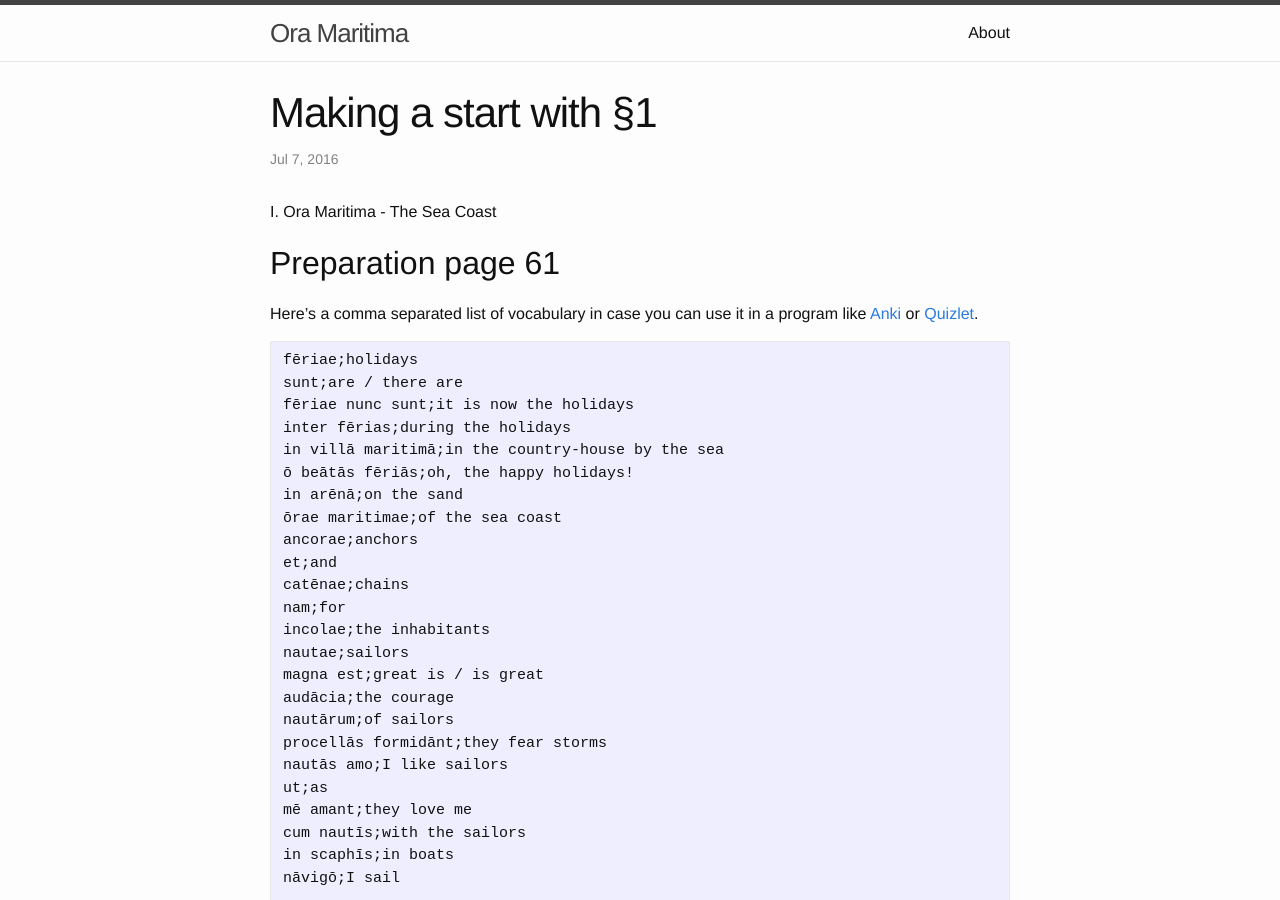
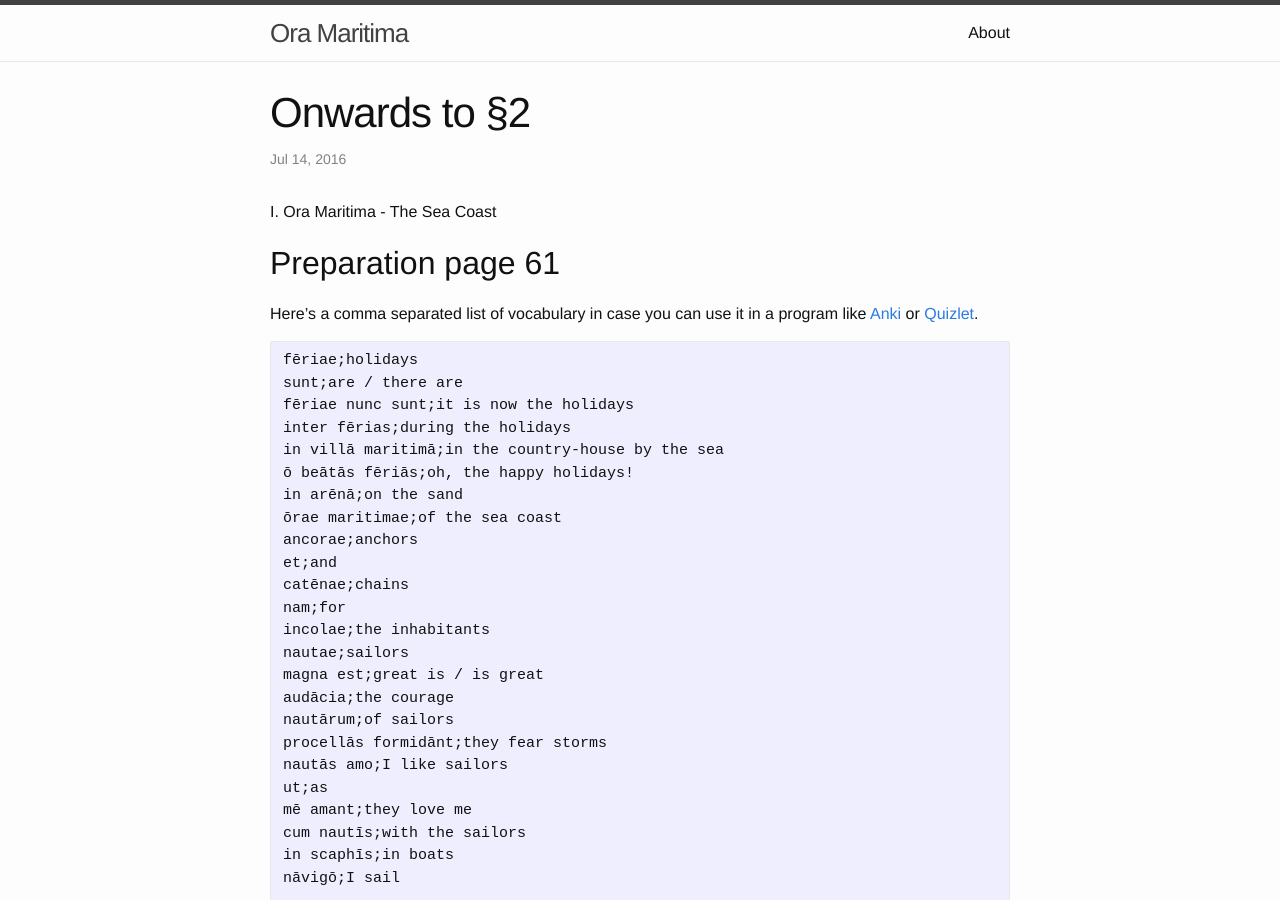
Before and after one commit to veromary/oramaritima, a Jekyll site: the page built from _posts/2016-07-14-section-2.md, in a window 1280 px wide and 900 px high. Built offline with Jekyll 4.4.1, drawn with Linux system fonts in a browser that asks for light colours.

Commit message:
fix up date in the post yaml matter

```diff
--- a/_posts/2016-07-14-section-2.md
+++ b/_posts/2016-07-14-section-2.md
@@ -1,7 +1,7 @@
 ---
 layout: post
-title:  "Making a start with §1"
-date:   2016-07-07 20:20:23 +1000
+title:  "Onwards to §2"
+date:   2016-07-14 10:20:23 +1000
 ---
 
 I. Ora Maritima - The Sea Coast
```
